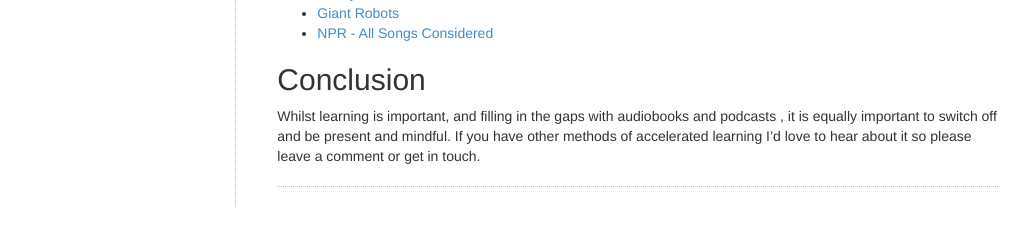
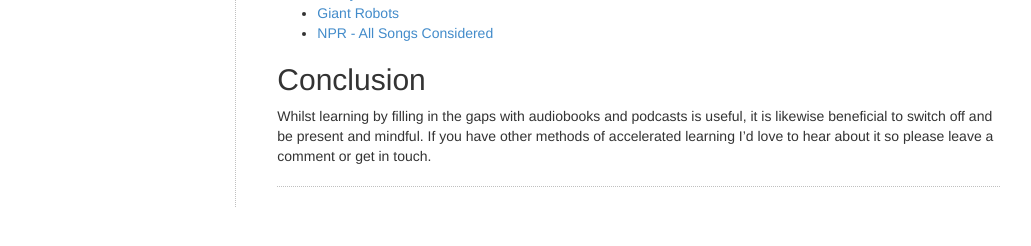
Before and after one commit to thejspr/thejspr.com, a Jekyll site: the page built from _posts/2014-10-25-accelerated-learning.md, in a window 1280 px wide. Shown: the part 523-769 px from the top of the page, without its empty margins (38-1069 px from the left). Built offline with Jekyll 4.4.1, drawn with Linux system fonts in a browser that asks for light colours; comment, search, counter and statistics services are not loaded.

Commit message:
copy fix

```diff
--- a/_posts/2014-10-25-accelerated-learning.md
+++ b/_posts/2014-10-25-accelerated-learning.md
@@ -35,7 +35,7 @@ podcasts are interviews with interesting people, some of those are:
 
 ## Conclusion
 
-Whilst learning is important, and filling in the gaps with audiobooks and
-podcasts , it is equally important to switch off and be present and mindful.  If
-you have other methods of accelerated learning I'd love to hear about it so
-please leave a comment or get in touch.
+Whilst learning by filling in the gaps with audiobooks and podcasts is useful,
+it is likewise beneficial to switch off and be present and mindful. If you have
+other methods of accelerated learning I'd love to hear about it so please leave
+a comment or get in touch.
```
